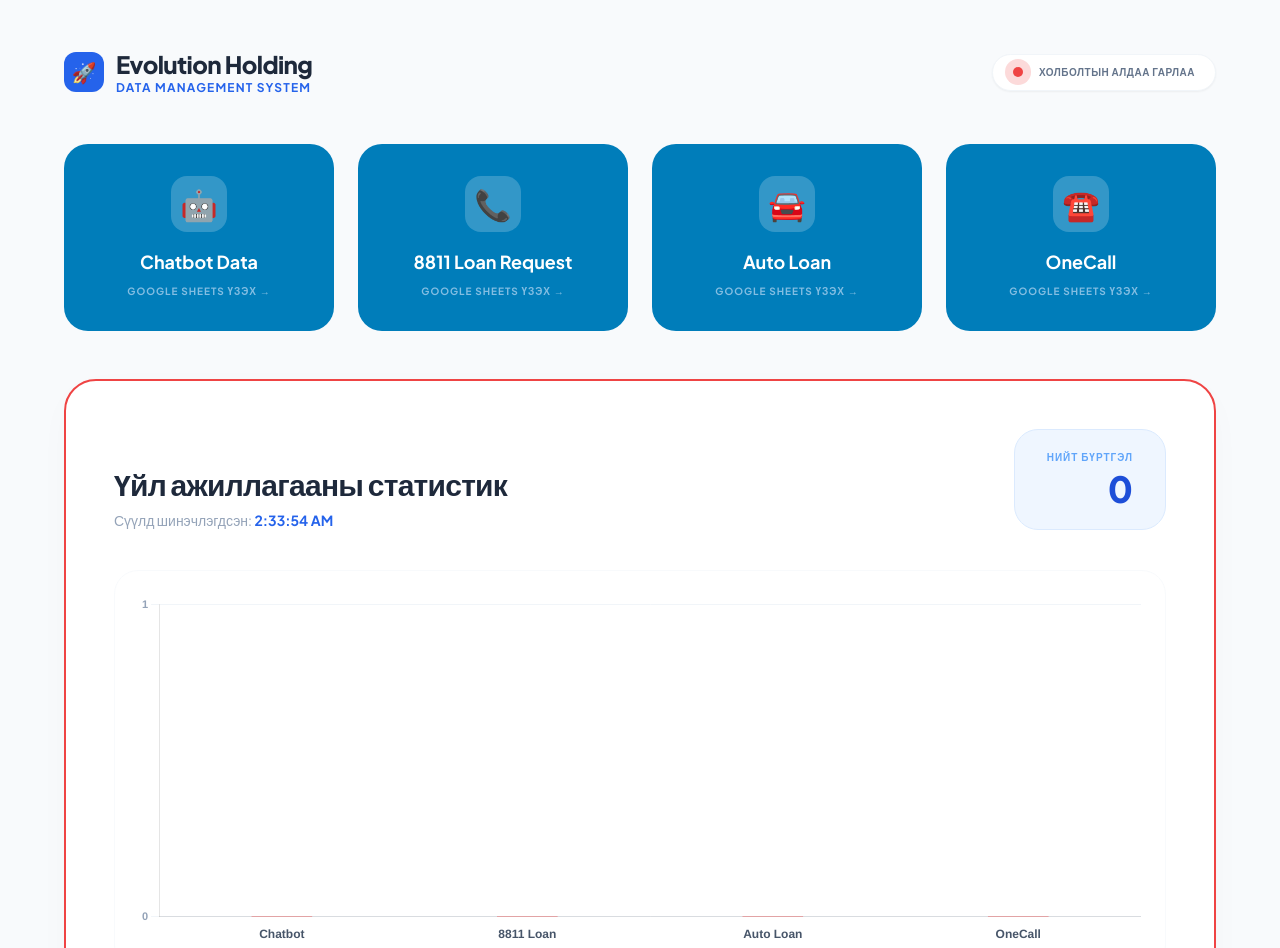
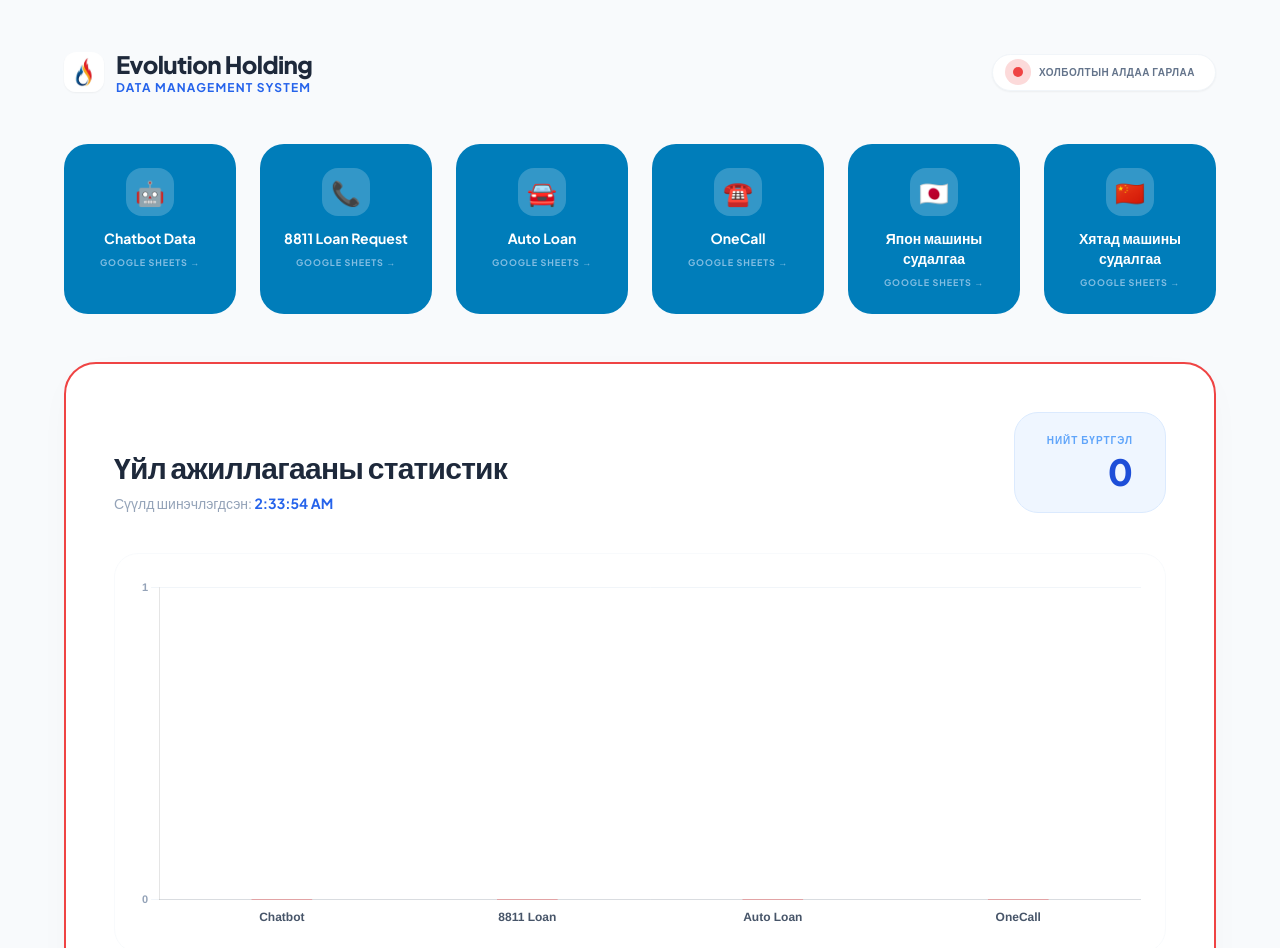
Before and after one commit to carnival4353-glitch/EVO-data, a website: page index.html in a window 1280 px wide. Shown: the top 948 px of the page. Drawn offline with nearby package versions, Linux system fonts and the light colour scheme; no server answers.

Commit message:
Add PWA manifest, icons and logo

```diff
--- a/index.html
+++ b/index.html
@@ -4,6 +4,10 @@
 <meta charset="UTF-8">
 <meta name="viewport" content="width=device-width, initial-scale=1.0">
 <title>Evolution Holding - Мэдээллийн Төв</title>
+<link rel="manifest" href="/manifest.json">
+<link rel="icon" type="image/png" sizes="192x192" href="/icon-192.png">
+<link rel="apple-touch-icon" href="/apple-touch-icon.png">
+<meta name="theme-color" content="#007dba">
 <script src="https://cdn.tailwindcss.com"></script>
 <script src="https://cdn.jsdelivr.net/npm/chart.js"></script>
 <script src="https://cdn.jsdelivr.net/npm/xlsx/dist/xlsx.full.min.js"></script>
@@ -88,7 +92,7 @@ border: 2px solid #ef4444 !important;
 <!-- Системийн толгой хэсэг -->
 <div class="flex justify-between items-center mb-12">
 <div class="flex items-center gap-3">
-<div class="w-10 h-10 bg-blue-600 rounded-xl flex items-center justify-center text-white text-xl">🚀</div>
+<img src="/icon-192.png" alt="Evolution Holding" class="w-10 h-10 rounded-xl shadow-sm">
 <div>
 <h1 class="font-extrabold text-2xl text-slate-800 tracking-tight">Evolution Holding</h1>
 <p class="text-xs font-bold text-blue-600 uppercase tracking-widest">Data Management System</p>
@@ -101,33 +105,47 @@ border: 2px solid #ef4444 !important;
 </div>
 
 <!-- Навигацийн хэсэг -->
-<div class="grid grid-cols-1 md:grid-cols-4 gap-6 mb-12">
+<div class="grid grid-cols-2 md:grid-cols-3 lg:grid-cols-6 gap-6 mb-12">
 <!-- Chatbot -->
-<a href="https://docs.google.com/spreadsheets/d/1bJLi0cucLA0E3Nxm-4m6lTf1r0IImbkHYgttDRtSaBA/edit?usp=sharing" target="_blank" class="nav-card p-8 rounded-3xl flex flex-col items-center group">
-<div class="w-14 h-14 bg-white/20 rounded-2xl flex items-center justify-center text-3xl mb-4 group-hover:scale-110 transition-transform">🤖</div>
-<h3 class="text-white font-bold text-lg">Chatbot Data</h3>
-<span class="text-blue-100/60 text-[10px] font-bold mt-2 uppercase tracking-widest">Google Sheets үзэх →</span>
+<a href="https://docs.google.com/spreadsheets/d/1bJLi0cucLA0E3Nxm-4m6lTf1r0IImbkHYgttDRtSaBA/edit?usp=sharing" target="_blank" class="nav-card p-6 rounded-3xl flex flex-col items-center group">
+<div class="w-12 h-12 bg-white/20 rounded-2xl flex items-center justify-center text-2xl mb-3 group-hover:scale-110 transition-transform">🤖</div>
+<h3 class="text-white font-bold text-sm text-center">Chatbot Data</h3>
+<span class="text-blue-100/60 text-[9px] font-bold mt-2 uppercase tracking-widest text-center">Google Sheets →</span>
 </a>
 
 <!-- 8811 Loan -->
-<a href="https://docs.google.com/spreadsheets/d/1qizDk5CnaaMTFyfFfmRc8VXkAZLgzOfSHh8LZikDqL4/edit?usp=sharing" target="_blank" class="nav-card p-8 rounded-3xl flex flex-col items-center group">
-<div class="w-14 h-14 bg-white/20 rounded-2xl flex items-center justify-center text-3xl mb-4 group-hover:scale-110 transition-transform">📞</div>
-<h3 class="text-white font-bold text-lg">8811 Loan Request</h3>
-<span class="text-blue-100/60 text-[10px] font-bold mt-2 uppercase tracking-widest">Google Sheets үзэх →</span>
+<a href="https://docs.google.com/spreadsheets/d/1qizDk5CnaaMTFyfFfmRc8VXkAZLgzOfSHh8LZikDqL4/edit?usp=sharing" target="_blank" class="nav-card p-6 rounded-3xl flex flex-col items-center group">
+<div class="w-12 h-12 bg-white/20 rounded-2xl flex items-center justify-center text-2xl mb-3 group-hover:scale-110 transition-transform">📞</div>
+<h3 class="text-white font-bold text-sm text-center">8811 Loan Request</h3>
+<span class="text-blue-100/60 text-[9px] font-bold mt-2 uppercase tracking-widest text-center">Google Sheets →</span>
 </a>
 
 <!-- Auto Loan -->
-<a href="https://docs.google.com/spreadsheets/d/127CFkTKB85s1VfPiTu6Qx5iKWRnNF0DYkeie-fWbcAc/edit?usp=sharing" target="_blank" class="nav-card p-8 rounded-3xl flex flex-col items-center group">
-<div class="w-14 h-14 bg-white/20 rounded-2xl flex items-center justify-center text-3xl mb-4 group-hover:scale-110 transition-transform">🚘</div>
-<h3 class="text-white font-bold text-lg">Auto Loan</h3>
-<span class="text-blue-100/60 text-[10px] font-bold mt-2 uppercase tracking-widest">Google Sheets үзэх →</span>
+<a href="https://docs.google.com/spreadsheets/d/127CFkTKB85s1VfPiTu6Qx5iKWRnNF0DYkeie-fWbcAc/edit?usp=sharing" target="_blank" class="nav-card p-6 rounded-3xl flex flex-col items-center group">
+<div class="w-12 h-12 bg-white/20 rounded-2xl flex items-center justify-center text-2xl mb-3 group-hover:scale-110 transition-transform">🚘</div>
+<h3 class="text-white font-bold text-sm text-center">Auto Loan</h3>
+<span class="text-blue-100/60 text-[9px] font-bold mt-2 uppercase tracking-widest text-center">Google Sheets →</span>
 </a>
 
 <!-- OneCall -->
-<a href="https://docs.google.com/spreadsheets/d/1QET6vwmn_JVcF07r5dv3avfngOLFALpa1zCKYZtGkLk/edit?usp=sharing" target="_blank" class="nav-card p-8 rounded-3xl flex flex-col items-center group">
-<div class="w-14 h-14 bg-white/20 rounded-2xl flex items-center justify-center text-3xl mb-4 group-hover:scale-110 transition-transform">☎️</div>
-<h3 class="text-white font-bold text-lg">OneCall</h3>
-<span class="text-blue-100/60 text-[10px] font-bold mt-2 uppercase tracking-widest">Google Sheets үзэх →</span>
+<a href="https://docs.google.com/spreadsheets/d/1QET6vwmn_JVcF07r5dv3avfngOLFALpa1zCKYZtGkLk/edit?usp=sharing" target="_blank" class="nav-card p-6 rounded-3xl flex flex-col items-center group">
+<div class="w-12 h-12 bg-white/20 rounded-2xl flex items-center justify-center text-2xl mb-3 group-hover:scale-110 transition-transform">☎️</div>
+<h3 class="text-white font-bold text-sm text-center">OneCall</h3>
+<span class="text-blue-100/60 text-[9px] font-bold mt-2 uppercase tracking-widest text-center">Google Sheets →</span>
+</a>
+
+<!-- Япон машины судалгаа -->
+<a href="https://docs.google.com/spreadsheets/d/1HWOIcL5ARRUVV_JChvcoewDM1jyS-L4HIt0YtF_jens/edit?gid=1453981563#gid=1453981563" target="_blank" class="nav-card p-6 rounded-3xl flex flex-col items-center group">
+<div class="w-12 h-12 bg-white/20 rounded-2xl flex items-center justify-center text-2xl mb-3 group-hover:scale-110 transition-transform">🇯🇵</div>
+<h3 class="text-white font-bold text-sm text-center">Япон машины судалгаа</h3>
+<span class="text-blue-100/60 text-[9px] font-bold mt-2 uppercase tracking-widest text-center">Google Sheets →</span>
+</a>
+
+<!-- Хятад машины судалгаа -->
+<a href="https://docs.google.com/spreadsheets/d/1HWOIcL5ARRUVV_JChvcoewDM1jyS-L4HIt0YtF_jens/edit?gid=345462536#gid=345462536" target="_blank" class="nav-card p-6 rounded-3xl flex flex-col items-center group">
+<div class="w-12 h-12 bg-white/20 rounded-2xl flex items-center justify-center text-2xl mb-3 group-hover:scale-110 transition-transform">🇨🇳</div>
+<h3 class="text-white font-bold text-sm text-center">Хятад машины судалгаа</h3>
+<span class="text-blue-100/60 text-[9px] font-bold mt-2 uppercase tracking-widest text-center">Google Sheets →</span>
 </a>
 </div>
 
@@ -555,6 +573,10 @@ refreshDashboard();
 setInterval(refreshDashboard, 300000);
 initExportControls();
 document.getElementById('exportBtn').addEventListener('click', exportToExcel);
+
+if ('serviceWorker' in navigator) {
+navigator.serviceWorker.register('/sw.js').catch((e) => console.log('SW бүртгэл алдаа:', e));
+}
 };
 </script>
 </body>
```
Also changed, not shown: sw.js (added, +16 -0 lines), manifest.json (added).
